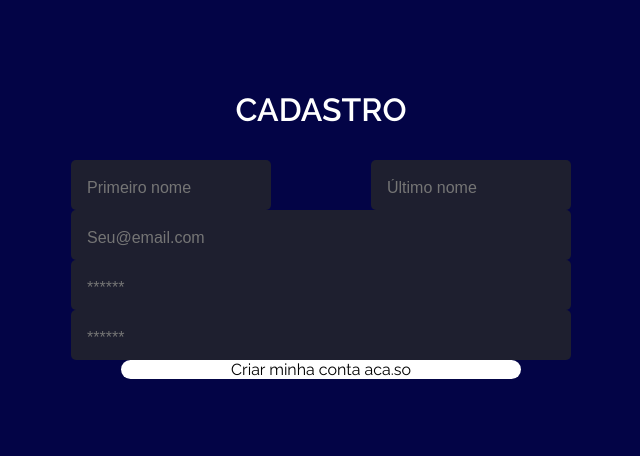
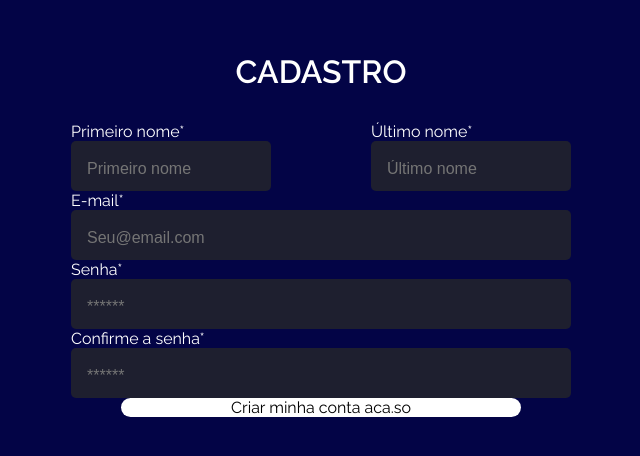
Before and after one commit to gabriel-ggpk/aca_so, a React (Create React App) app: page /register in a window 1280 px wide. Shown: the part 176-632 px from the top of the page, without its empty margins (319-959 px from the left). Built offline with nearby package versions, Linux system fonts and the light colour scheme.

Commit message:
label adicionadas nos inputs
componente basico de label adicionado ao input

```diff
--- a/src/components/elements/input/index.tsx
+++ b/src/components/elements/input/index.tsx
@@ -5,6 +5,7 @@ export interface Props {
   type: string;
   placeholder?: string;
   width: string;
+  label?: string;
 }
 const StyledInput = styled.input<Props>`
   border: none;
@@ -17,11 +18,15 @@ const StyledInput = styled.input<Props>`
   font-size: 16px;
   box-sizing: border-box;
   `;
-
+const Wrapper = styled.div`
+  display: flex;
+  flex-direction: column;
+  `;
 export default function Input({
   type,
   placeholder,
   width,
+  label,
 }: Props): JSX.Element {
   const [value, setValue] = React.useState('');
 
@@ -31,6 +36,8 @@ export default function Input({
   };
 
   return (
+    <Wrapper>
+      {label && <span>{label}</span>}
       <StyledInput
         type={type}
         width={width}
@@ -38,5 +45,8 @@ export default function Input({
         placeholder={placeholder}
         onChange={inputHandler}
       />
+
+    </Wrapper>
+
   );
 }
--- a/src/pages/register/index.tsx
+++ b/src/pages/register/index.tsx
@@ -27,12 +27,12 @@ export default function Register(): JSX.Element {
     <FormWrapper>
       <StyledTitle>CADASTRO</StyledTitle>
       <NameWrapper>
-        <Input type="text" placeholder="Primeiro nome" width="200px" />
-        <Input type="text" placeholder="Último nome" width="200px" />
+        <Input type="text" placeholder="Primeiro nome" width="200px" label="Primeiro nome*" />
+        <Input type="text" placeholder="Último nome" width="200px" label="Último nome*" />
       </NameWrapper>
-      <Input type="email" placeholder="Seu@email.com" width="500px" />
-      <Input type="password" placeholder="******" width="500px" />
-      <Input type="password" placeholder="******" width="500px" />
+      <Input type="email" placeholder="Seu@email.com" width="500px" label="E-mail*" />
+      <Input type="password" placeholder="******" width="500px" label="Senha*" />
+      <Input type="password" placeholder="******" width="500px" label="Confirme a senha*" />
       <Button
         backgroundColor="white"
         color="black"
```
Lines whose indentation alone changed are shown as unchanged.
